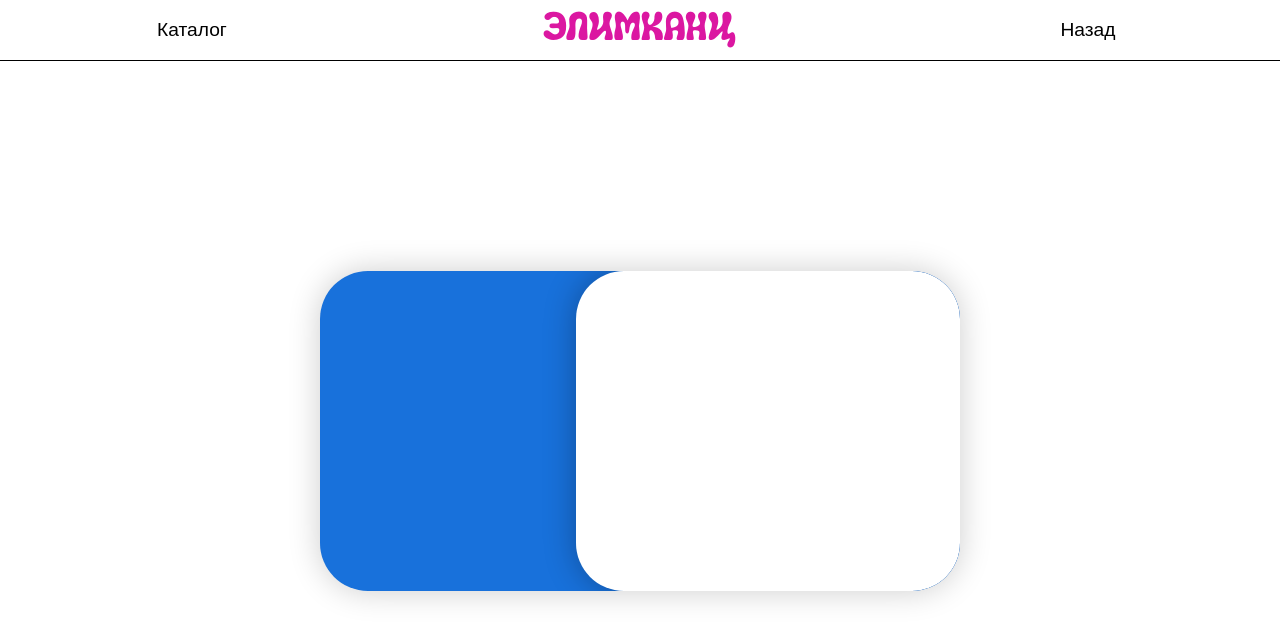
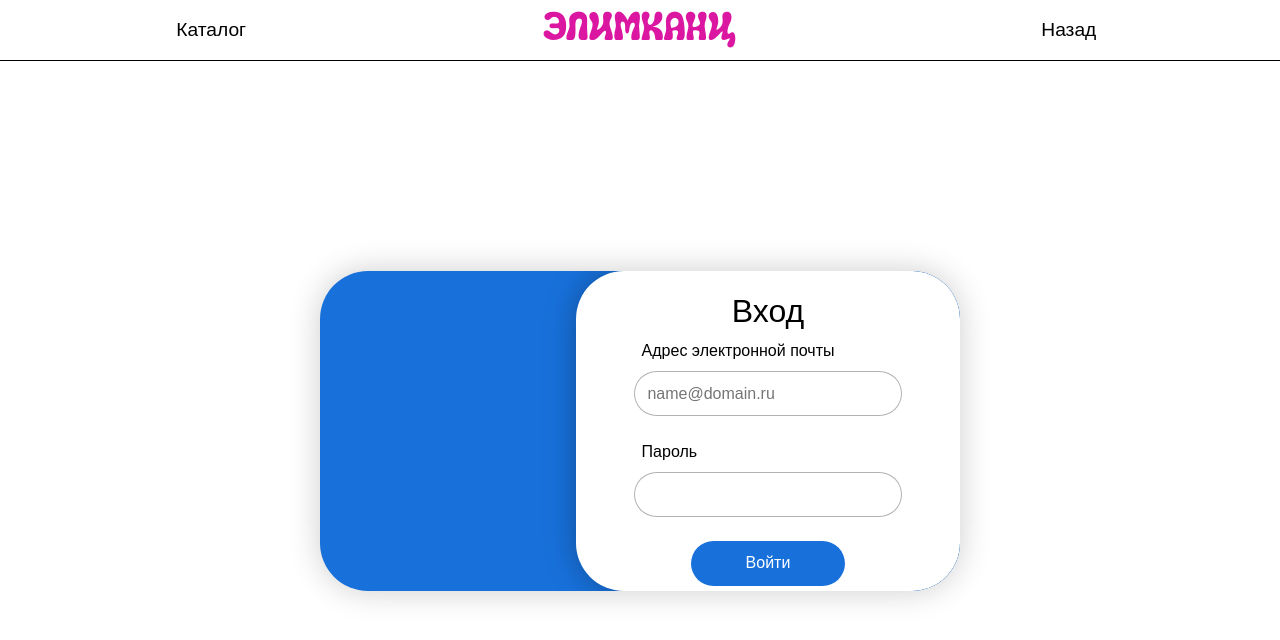
Before and after one commit to Limrlina/pet-project, a React (Vite) app: page /login in a window 1280 px wide. Shown: the top 640 px of the page. Built offline with nearby package versions, Linux system fonts and the light colour scheme.

Commit message:
feat: add forms without supabase

```diff
--- a/src/components/Header/Header.module.css
+++ b/src/components/Header/Header.module.css
@@ -14,7 +14,7 @@
 
 .navbar > ul > li {
     display: flex;
-    width: 30%;
+    width: 33%;
     align-items: center;
 }
 
@@ -39,15 +39,19 @@
     font-family: 'Lepka', sans-serif;
 }
 
-@media only screen and (orientation: portrait) and (min-device-width: 320px) and (max-device-height: 932px) {
+@media only screen and (orientation: portrait) and (max-device-height: 932px) {
+    .navbar > ul {
+        justify-content: space-around;
+    }
+
     .left {
         justify-content: start;
-        padding-left: 2rem;
+        padding-left: 0.7rem;
     }
 
     .right {
         justify-content: end;
-        padding-right: 2rem;
+        padding-right: 0.7rem;
     }
 
     .center {
--- a/src/components/LoginForm/LoginForm.tsx
+++ /dev/null
@@ -1,9 +0,0 @@
-const LoginForm = () => {
-  return (
-    <>
-      <form></form>
-    </>
-  );
-};
-
-export default LoginForm;
--- a/src/components/RegisterForm/RegisterForm.tsx
+++ /dev/null
@@ -1,9 +0,0 @@
-const RegisterForm = () => {
-  return (
-    <>
-      <form></form>
-    </>
-  );
-};
-
-export default RegisterForm;
--- /dev/null
+++ b/src/components/forms/Form.module.css
@@ -0,0 +1,46 @@
+.form-container {
+    display: flex;
+    flex-direction: column;
+    gap: 1.5rem;
+    width: 100%;
+    height: 100%;
+    justify-content: center;
+    align-items: center;
+}
+
+.form-header {
+    font-size: 2rem;
+}
+
+.form-block {
+    display: flex;
+    flex-direction: column;
+    width: 70%;
+    gap: .5rem;
+}
+
+.form-label {
+    padding-left: .5rem;
+}
+
+.form-input {
+    width: 100%;
+    height: 2.8rem;
+    border-radius: 1.5rem;
+    border: .1rem solid rgba(0, 0, 0, 0.3);
+    padding: 0 0.8rem;
+}
+
+.form-submit-btn {
+    border-radius: 2rem;
+    height: 2.8rem;
+    width: 40%;
+    border: none;
+    background-color: #1871DB;
+    color: white;
+    transition: font-size 0.1s ease-out;
+}
+
+.form-submit-btn:hover {
+    font-size: 1.1rem;
+}
--- /dev/null
+++ b/src/components/forms/LoginForm/LoginForm.tsx
@@ -0,0 +1,44 @@
+import formStyles from "../Form.module.css";
+
+const LoginForm = () => {
+  return (
+    <>
+      <p className={formStyles["form-header"]}>Вход</p>
+
+      <form className={formStyles["form-container"]}>
+        <div className={formStyles["form-block"]}>
+          <label htmlFor="email" className={formStyles["form-label"]}>
+            Адрес электронной почты
+          </label>
+          <input
+            className={formStyles["form-input"]}
+            type="email"
+            id="email"
+            placeholder="name@domain.ru"
+          />
+        </div>
+
+        <div className={formStyles["form-block"]}>
+          <label htmlFor="password" className={formStyles["form-label"]}>
+            Пароль
+          </label>
+          <input
+            className={formStyles["form-input"]}
+            type="password"
+            id="password"
+          />
+        </div>
+
+        <button
+          type="submit"
+          className={formStyles["form-submit-btn"]}
+          disabled={true}
+        >
+          Войти
+        </button>
+      </form>
+    </>
+  );
+};
+
+export default LoginForm;
--- /dev/null
+++ b/src/components/forms/RegisterForm/RegisterForm.tsx
@@ -0,0 +1,56 @@
+import formStyles from "../Form.module.css";
+
+const RegisterForm = () => {
+  return (
+    <>
+      <p className={formStyles["form-header"]}>Регистрация</p>
+
+      <form className={formStyles["form-container"]}>
+        <div className={formStyles["form-block"]}>
+          <label htmlFor="nameCompany" className={formStyles["form-label"]}>
+            Имя компании
+          </label>
+          <input
+            className={formStyles["form-input"]}
+            type="text"
+            id="nameCompany"
+            placeholder="ООО Элимканц"
+          />
+        </div>
+
+        <div className={formStyles["form-block"]}>
+          <label htmlFor="email" className={formStyles["form-label"]}>
+            Адрес электронной почты
+          </label>
+          <input
+            className={formStyles["form-input"]}
+            type="email"
+            id="email"
+            placeholder="name@domain.ru"
+          />
+        </div>
+
+        <div className={formStyles["form-block"]}>
+          <label htmlFor="password" className={formStyles["form-label"]}>
+            Пароль
+          </label>
+          <input
+            className={formStyles["form-input"]}
+            type="password"
+            id="password"
+          />
+        </div>
+
+        <button
+          type="submit"
+          className={formStyles["form-submit-btn"]}
+          disabled={true}
+        >
+          Создать аккаунт
+        </button>
+      </form>
+    </>
+  );
+};
+
+export default RegisterForm;
--- a/src/pages/Login/Login.module.css
+++ b/src/pages/Login/Login.module.css
@@ -4,6 +4,9 @@
 
     --form-height-on-mobile: 90%;
     --btn-height-width-on-mobile: 10%;
+
+    --container-animation-speed: .5s;
+    --container-animation-speed-mobile: .4s;
 }
 
 .container {
@@ -20,32 +23,30 @@
     height: 30rem;
     border-radius: 3rem;
     box-shadow: 0 0 2rem rgba(0, 0, 0, 0.2);
-    display: flex;
     overflow: hidden;
     position: relative;
 }
 
-.login-block, .registration-block {
-    flex: var(--form-width-on-desktop);
-    display: flex;
-    justify-content: center;
-    align-items: center;
-}
-
 .slice-block {
-    position: absolute;
+    width: var(--form-width-on-desktop);
     background-color: white;
     box-shadow: 0 0 2rem rgba(0, 0, 0, 0.3);
     height: 100%;
     border-radius: 3rem;
+    position: absolute;
+    display: flex;
+    padding-top: 1rem;
+    flex-direction: column;
+    justify-content: space-between;
+    align-items: center;
 }
 
 .slice-block.left {
-    animation: goLeft .7s ease-out forwards;
+    animation: goLeft var(--container-animation-speed) ease-out forwards;
 }
 
 .slice-block.right {
-    animation: goRight .7s ease-out forwards;
+    animation: goRight var(--container-animation-speed) ease-out forwards;
 }
 
 @keyframes goLeft {
@@ -55,29 +56,30 @@
     }
 
     50% {
+        width: 100%;
         left: 0;
-        width: 100%;
     }
 
     100% {
         width: var(--form-width-on-desktop);
+        left: 0;
     }
 }
 
 @keyframes goRight {
     0% {
         width: var(--form-width-on-desktop);
-        left: 0;
+        left: 0
     }
 
     50% {
         width: 100%;
-        left: 0;
+        left: 0
     }
 
     100% {
+        width: var(--form-width-on-desktop);
         left: var(--btn-container-width-on-desktop);
-        width: var(--form-width-on-desktop);
     }
 }
 
@@ -90,6 +92,16 @@
     justify-content: center;
     gap: 1rem;
     padding: 0 0.5rem;
+}
+
+.btn-container.left {
+    position: absolute;
+    left: 0;
+}
+
+.btn-container.right {
+    position: absolute;
+    left: var(--form-width-on-desktop);
 }
 
 .btn-container-header {
@@ -138,10 +150,6 @@
 
 /* iPhone (портретный режим) */
 @media only screen and (orientation: portrait) and (min-device-width: 320px) and (max-device-height: 932px) {
-    .login-block, .registration-block {
-        flex: var(--form-height-on-mobile);
-    }
-
     .btn-container {
         display: flex;
         gap: 0;
@@ -161,8 +169,7 @@
     }
 
     .form-container {
-        margin-bottom: 5rem;
-        flex-direction: column;
+        margin-bottom: 3rem;
     }
 
     .slice-block {
@@ -173,12 +180,25 @@
         width: 100%;
     }
 
+    .btn-container.left {
+        left: 0;
+        position: absolute;
+        top: 0;
+    }
+
+    .btn-container.right {
+        left: 0;
+        position: absolute;
+        top: var(--form-height-on-mobile);
+    }
+
+
     .slice-block.left {
-        animation: goUp .4s ease-out forwards;
+        animation: goUp var(--container-animation-speed-mobile) ease-out forwards;
     }
 
     .slice-block.right {
-        animation: goDown .4s ease-out forwards;
+        animation: goDown var(--container-animation-speed-mobile) ease-out forwards;
     }
 
     @keyframes goUp {
--- a/src/pages/Login/Login.tsx
+++ b/src/pages/Login/Login.tsx
@@ -1,9 +1,9 @@
 import styles from "./Login.module.css";
 import { useEffect, useState } from "react";
-import LoginForm from "../../components/LoginForm/LoginForm.tsx";
-import RegisterForm from "../../components/RegisterForm/RegisterForm.tsx";
 import clsx from "clsx";
 import { useAuth } from "../../contexts/AuthContext.tsx";
+import LoginForm from "../../components/forms/LoginForm/LoginForm.tsx";
+import RegisterForm from "../../components/forms/RegisterForm/RegisterForm.tsx";
 
 const Login = () => {
   const [loginActive, setLoginActive] = useState(true);
@@ -23,18 +23,8 @@ const Login = () => {
   return (
     <div className={styles.container}>
       <div className={styles["form-container"]}>
-        <div
-          className={clsx(
-            styles["slice-block"],
-            loginActive ? styles.left : styles.right,
-          )}
-        ></div>
-        {(loginActive && (
-          <div className={styles["login-block"]}>
-            <LoginForm />
-          </div>
-        )) || (
-          <div className={styles["btn-container"]}>
+        {!loginActive && (
+          <div className={clsx(styles["btn-container"], styles["left"])}>
             <p className={styles["btn-container-header"]}>Есть аккаунт?</p>
             <button
               className={styles["change-form-btn"]}
@@ -44,12 +34,9 @@ const Login = () => {
             </button>
           </div>
         )}
-        {(!loginActive && (
-          <div className={styles["registration-block"]}>
-            <RegisterForm />
-          </div>
-        )) || (
-          <div className={styles["btn-container"]}>
+
+        {loginActive && (
+          <div className={clsx(styles["btn-container"], styles["right"])}>
             <p className={styles["btn-container-header"]}>Нет аккаунта?</p>
             <div>
               <p className={styles["btn-container-subheader"]}>
@@ -65,6 +52,15 @@ const Login = () => {
             </button>
           </div>
         )}
+
+        <div
+          className={clsx(
+            styles["slice-block"],
+            loginActive ? styles.left : styles.right,
+          )}
+        >
+          {loginActive ? <LoginForm /> : <RegisterForm />}
+        </div>
       </div>
     </div>
   );
```
